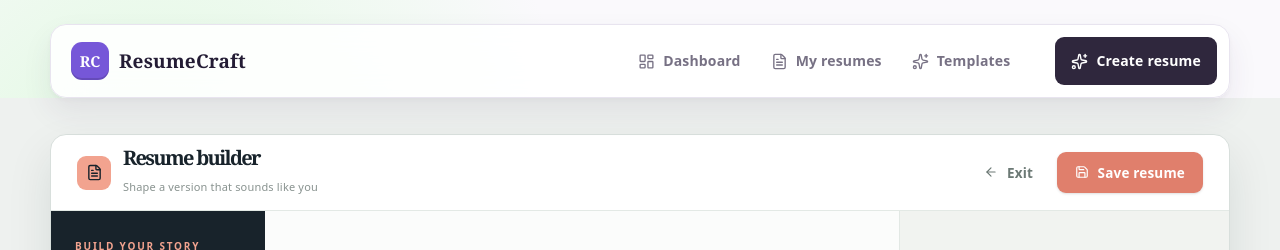
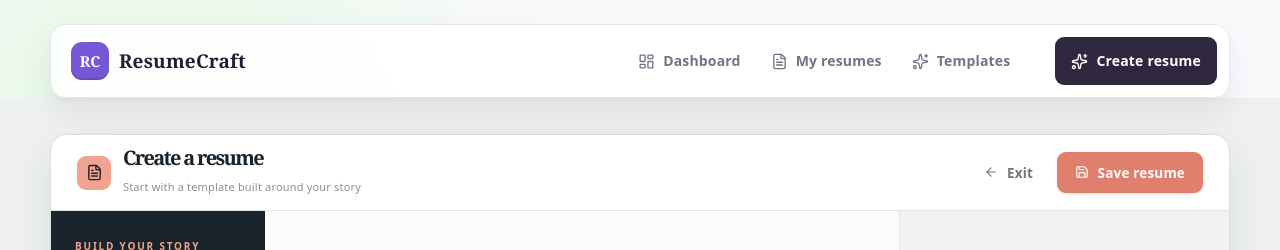
Before and after one commit to gaurav1994/resume-craft, a React (Vite) app: page /create in a window 1280 px wide. Shown: the top 250 px of the page. Built offline with nearby package versions, Linux system fonts and the light colour scheme.

Commit message:
code refector

```diff
--- a/src/App.tsx
+++ b/src/App.tsx
@@ -7,6 +7,7 @@ import PlaceholderPage from './components/placeholder/PlaceholderPage'
 import MyResumesPage from './pages/resumes/MyResumesPage'
 import ResumeBuilderPage from './pages/resume-builder/ResumeBuilderPage'
 
+
 function App() {
   return (
     <div className="app-shell">
@@ -14,9 +15,9 @@ function App() {
       <Routes>
         <Route path="/" element={<DashboardPage />} />
         <Route path="/resumes" element={<MyResumesPage />} />
-        <Route path="/resumes/:resumeId/edit" element={<ResumeBuilderPage />} />
+        <Route path="/resumes/:resumeId/edit" element={<ResumeBuilderPage mode='edit' />} />
         <Route path="/templates" element={<PlaceholderPage icon={LayoutTemplate} title="Templates" description="Explore a growing collection of thoughtful resume templates for every kind of career story." />} />
-        <Route path="/create" element={<ResumeBuilderPage />} />
+        <Route path="/create" element={<ResumeBuilderPage mode='create' />} />
         <Route path="*" element={<DashboardPage />} />
       </Routes>
     </div>
--- a/src/pages/resume-builder/ResumeBuilderPage.tsx
+++ b/src/pages/resume-builder/ResumeBuilderPage.tsx
@@ -1,6 +1,6 @@
 import { ArrowLeft, Check, FileText, Save } from "lucide-react";
 import { useState } from "react";
-import { useForm } from "react-hook-form";
+import { useForm, useWatch } from "react-hook-form";
 import { Link, useNavigate, useParams } from "react-router-dom";
 import BuilderSidebar from "../../components/resume-builder/BuilderSidebar";
 import styles from "./ResumeBuilderPage.module.css";
@@ -12,6 +12,7 @@ import {
 } from "../resumes/resumeStore";
 
 type BuilderValues = Pick<Resume,"title" | "role" | "fullName" | "email" | "phone" | "location" | "summary">;
+type ResumeBuilderPageProps = Readonly<{ mode?: "create" | "edit" }>;
 
 const blankResume: BuilderValues = {
     title: "My new resume",
@@ -24,17 +25,17 @@ const blankResume: BuilderValues = {
         "A concise introduction that connects your experience to the role you want next.",
 };
 
-function ResumeBuilderPage() {
+function ResumeBuilderPage({ mode }: ResumeBuilderPageProps) {
     const { resumeId } = useParams();
     const navigate = useNavigate();
-    const existingResume = resumeId ? getResumes().find((item) => item.id === Number(resumeId)) : undefined;
-    const initialValues = existingResume ?? (resumeId ? undefined : blankResume);
+    const existingResume = mode === "edit" && resumeId ? getResumes().find((item) => item.id === Number(resumeId)) : undefined;
+    const initialValues = existingResume ?? (mode === "create" ? blankResume : undefined);
     const [activeSection, setActiveSection] = useState("Basics");
     const [saved, setSaved] = useState(false);
-    const {register, watch, handleSubmit, formState: { errors },} = useForm<BuilderValues>({ defaultValues: initialValues });
-    const values = watch();
+    const { control, register, handleSubmit, formState: { errors },} = useForm<BuilderValues>({ defaultValues: initialValues });
+    const values = useWatch({ control });
 
-    if (resumeId && !existingResume) {
+    if (mode === "edit" && resumeId && !existingResume) {
         return (
             <main className={styles.page}>
                 <div className="mx-auto max-w-[1180px]">
@@ -87,9 +88,9 @@ function ResumeBuilderPage() {
                             <FileText size={17} />
                         </div>
                         <div>
-                            <h1 className={styles.title}>Resume builder</h1>
+                            <h1 className={styles.title}>{mode === "create" ? "Create a resume" : "Resume builder"}</h1>
                             <p className={styles.subtitle}>
-                                Shape a version that sounds like you
+                                {mode === "create" ? "Start with a template built around your story" : "Shape a version that sounds like you"}
                             </p>
                         </div>
                     </div>
```
